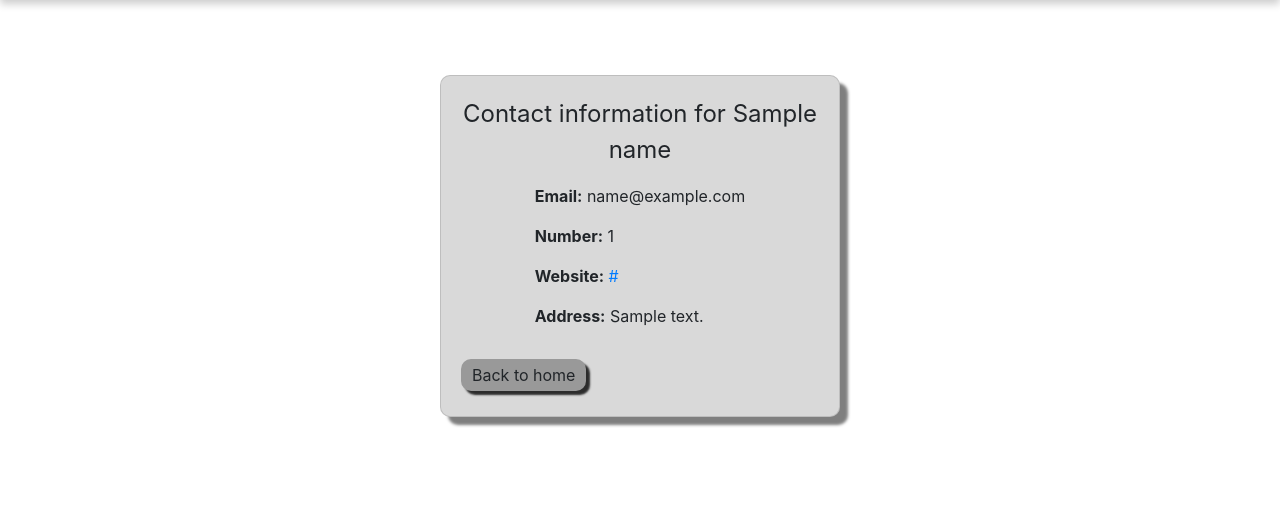
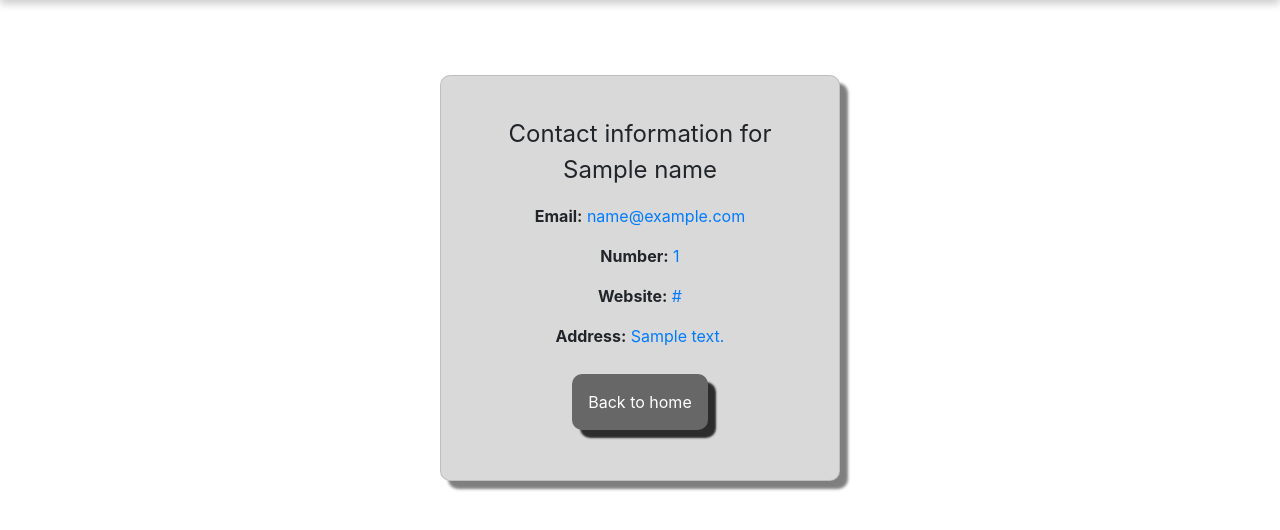
Before and after one commit to hgillesp12/charity_platform, a Flask app: template api/templates/contact_info.html in a window 1280 px wide. Shown: the part 75-605 px from the top of the page. Run offline with Flask 3, Linux system fonts and the light colour scheme; the template is opened without the code that fills it: most values are stand-ins (such as "Sample title", 1, 10 or a date in 2020); some libraries are stand-ins or nearby versions.

Commit message:
final changes before merge

```diff
--- a/api/templates/contact_info.html
+++ b/api/templates/contact_info.html
@@ -27,18 +27,19 @@
     <div class="main-content">
       <div class="center-card">
         <div class="card custom-card">
+          <div class="card-body text-center">
           {% if name %}
           <div class="row justify-content-center">
             <p class="contact-info-header">Contact information for {{ name|replace('%20', ' ') }}</p><br>
           <div class="contact">
             <div class="row mb-3">
               <div class="col">
-                  <strong>Email:</strong> {{ email }}
+                  <strong>Email:</strong> <a href="mailto:{{ website }}">{{ email }}</a>
               </div>
           </div>
           <div class="row mb-3">
               <div class="col">
-                  <strong>Number:</strong> {{ phone_number }}
+                  <strong>Number:</strong> <a href="tel:{{ phone_number }}">{{ phone_number }}</a>
               </div>
           </div>
           <div class="row mb-3">
@@ -48,7 +49,7 @@
           </div>
           <div class="row mb-3">
               <div class="col">
-                  <strong>Address:</strong> {{ address }}
+                  <strong>Address:</strong> <a href="https://maps.google.com/?q={{ address }}">{{ address }}</a>
               </div>
           </div>
         </div>
@@ -60,14 +61,15 @@
         </div>
         {% endif %}
       </div>
-      <div class="row justify-content-center">
-        <div class="col">
-          <a
-            class="btn btn-subtle"
-            href="/main/{{ original_name }}/{{ original_reg_number }}"
-            >Back to home</a
-          >
+      <div class="container">
+        <div class="row justify-content-center">
+            <a
+              class="btn custom-button btn-primary1 btn-register-page"
+              href="/main/{{ original_name }}/{{ original_reg_number }}"
+              >Back to home</a
+            >
         </div>
+      </div>
       </div>
     </div>
 
--- a/api/templates/main_page.html
+++ b/api/templates/main_page.html
@@ -121,7 +121,7 @@
             <div>
               <div class="row">
                 <div class="col">
-                  <strong>From: </strong><a href="{{ url_for('send_to_contact_page', name=all_messages['sender_name'][i], reg_number=all_messages['sender_number'][i]) }}">{{ all_messages['sender_name'][i] }}</a>
+                  <strong>From: </strong><a href="{{ url_for('send_to_contact_page', original_name=name, original_reg_number=reg_number, name=all_messages['sender_name'][i], reg_number=all_messages['sender_number'][i]) }}">{{ all_messages['sender_name'][i] }}</a>
                 </div>
                 <div class="col">
                   <strong>Message:</strong> {{ all_messages['content'][i] }}
```
